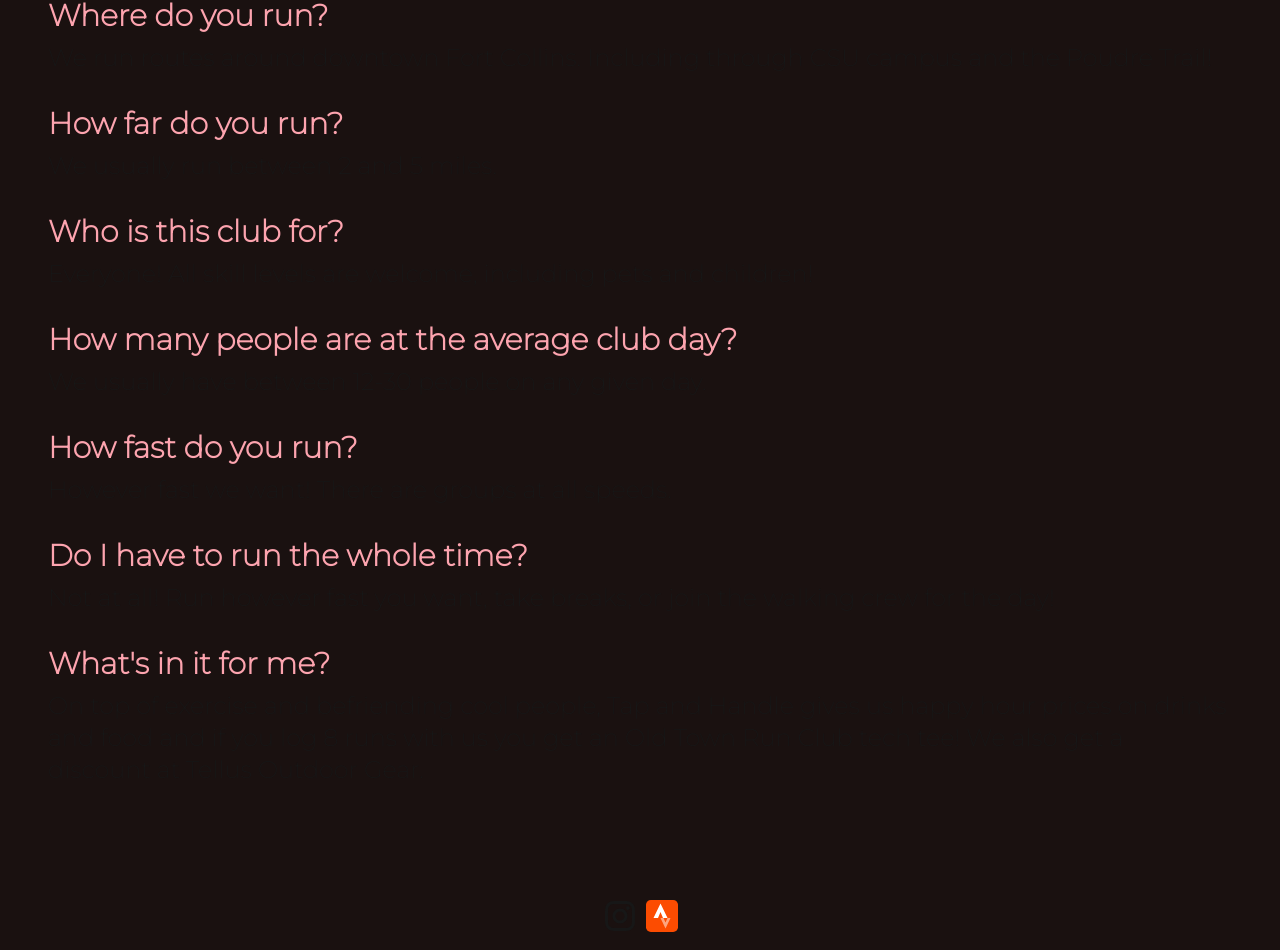
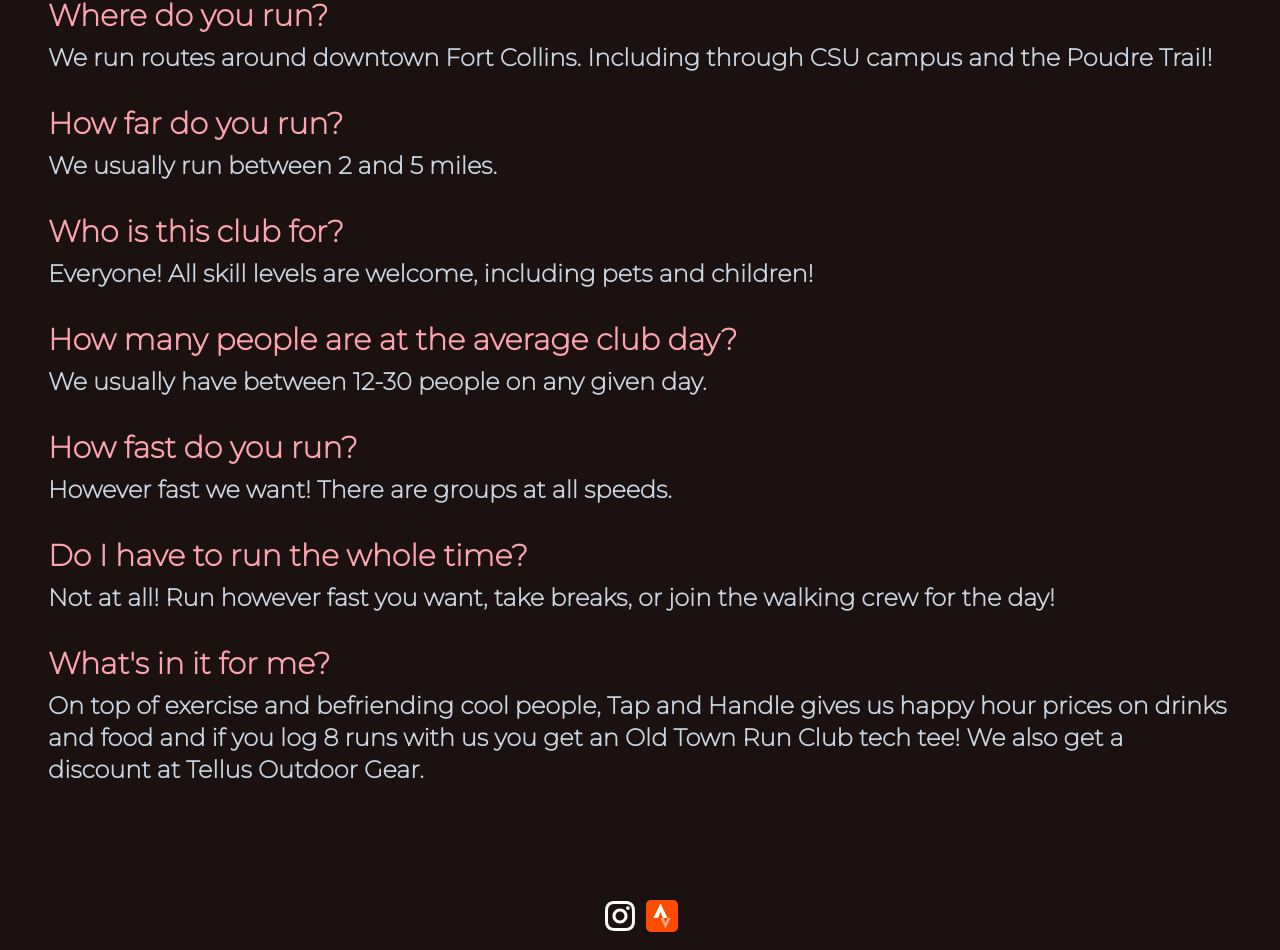
Before and after one commit to FlippinBerger/otrc, a Next.js app: page / in a window 1280 px wide. Shown: the part 1129-2079 px from the top of the page. Built offline with nearby package versions, Linux system fonts and the light colour scheme.

Commit message:
Update colors for the FAQ

```diff
--- a/app/footer.tsx
+++ b/app/footer.tsx
@@ -4,7 +4,7 @@ import Image from 'next/image'
 export default function Footer() {
   const imageSize = 36
   return (
-    <footer className='flex my-4 items-center gap-2'>
+    <footer className='flex my-4 items-center gap-2 text-white'>
       <a href='https://www.instagram.com/oldtownrunclubfc/' target='_blank'>
         <RiInstagramLine size={imageSize} />
       </a>
--- a/app/globals.css
+++ b/app/globals.css
@@ -35,4 +35,7 @@ body {
     h2 {
         @apply text-2xl text-rose-300 font-bold
     }
+    h3 {
+        @apply text-2xl text-slate-300 font-bold
+    }
 }
```
